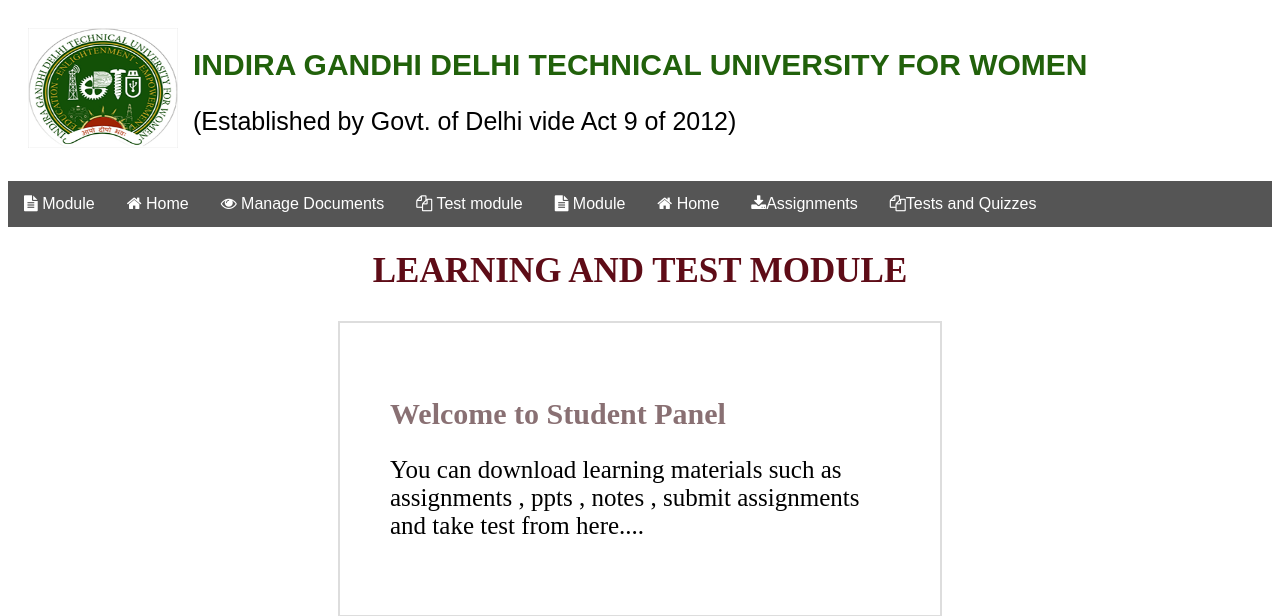
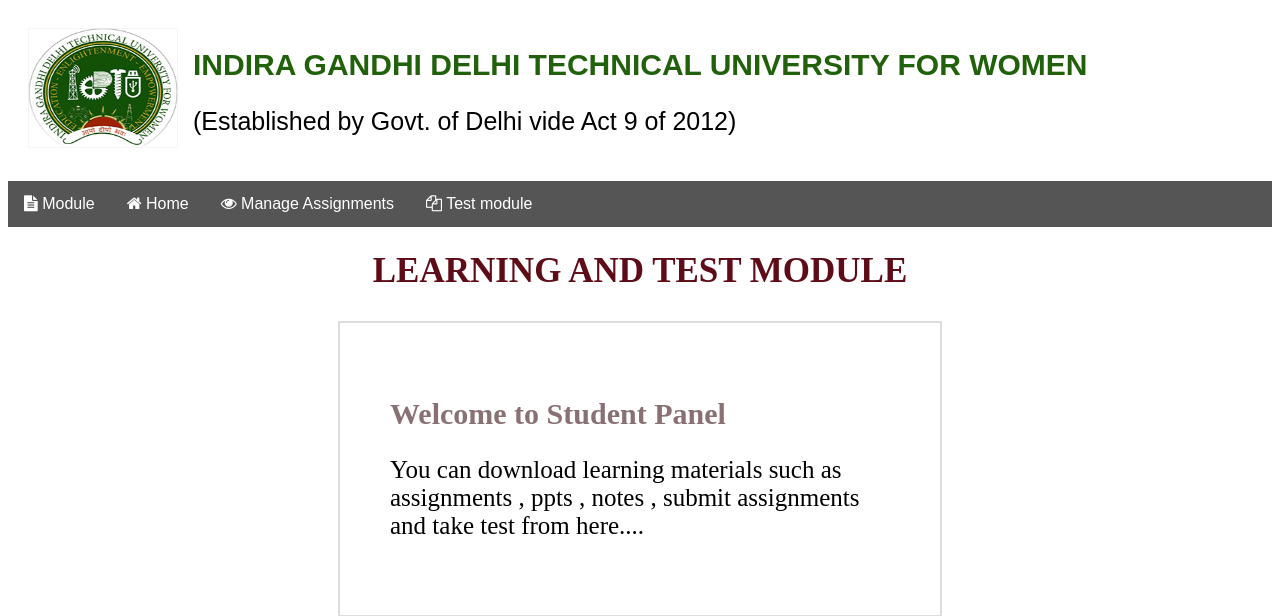
Before and after one commit to pranatimittal/ERP2, a PHP site: page /student_pages/learning_homepage.php in a window 1280 px wide. Shown: the top 616 px of the page. Run offline with PHP 8.4, Linux system fonts and the light colour scheme; a user stored in the database is signed in; data comes from the database, SQL or seed files in the repository; some libraries are stand-ins or nearby versions.

Commit message:
Navbar fixed

```diff
--- a/student_pages/learning_homepage.php
+++ b/student_pages/learning_homepage.php
@@ -162,13 +162,9 @@ font-size:25px;
     <a class="active" href="module_page.php"><i class="fa fa-file-text" aria-hidden="true"></i> Module</a>
     <a href="learning_homepage.php"><i class="fa fa-user  fa-home"></i> Home</a>
 
-        <a href="view_ass.php"><i class="fa fa-eye" aria-hidden="true"></i> Manage Documents </a>
+        <a href="view_ass.php"><i class="fa fa-eye" aria-hidden="true"></i> Manage Assignments </a>
     <a href="stu_home.php"><i class="fa fa-files-o" aria-hidden="true"></i> Test module</a>
     <a href="javascript:void(0);" class="icon" onclick="myFunction()"><i class="fa fa-bars"></i>
-        <a href="module_page.php"><i class="fa fa-file-text" aria-hidden="true"></i> Module</a>
-        <a href="module_page.php"><i class="fa fa-user  fa-home"></i> Home</a>
-        <a href="student_assignments_page.php"><i class="fa fa-download" aria-hidden="true"></i>Assignments</a>
-        <a href="student_quiz_page.php"><i class="fa fa-files-o" aria-hidden="true"></i>Tests and Quizzes</a>
   </a>
       </div>
       <script>
```
